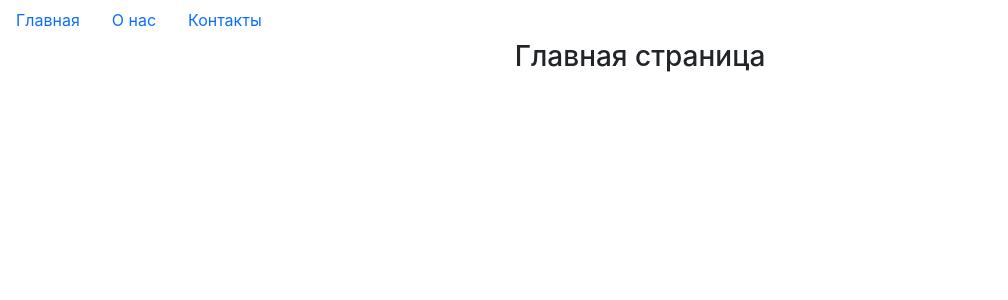
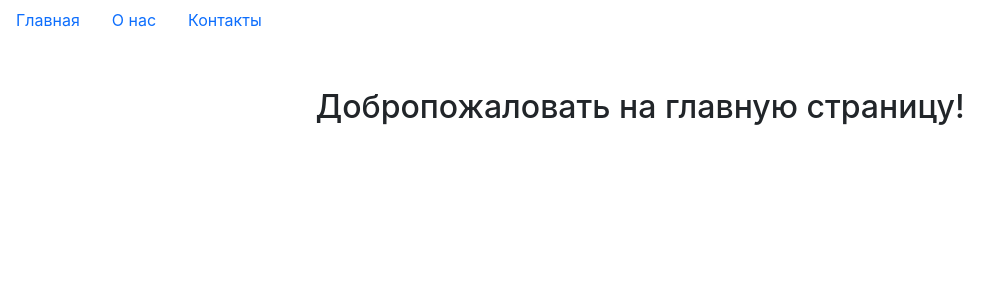
Before and after one commit to Aistwerty/untitled2, a React (Create React App) app: page / in a window 1280 px wide. Shown: the top 300 px of the page, without its empty margins (0-1008 px from the left). Built offline with nearby package versions, Linux system fonts and the light colour scheme.

Commit message:
second commit

```diff
--- a/src/App.js
+++ b/src/App.js
@@ -11,9 +11,23 @@ function Menu(){
             </nav>
     )
 }
+function MainPage(){
+    return(
+        <div className='container-sm my-5'>
+        <h2>Добропожаловать на главную страницу!</h2>
+        </div>
+    )
+}
+function AboutUs(){
+    return(
+        <div className='container-sm my-5'>
+            <h2>На этой странице будет размещена информации о нас, но чуть позже. Наберитесь терперия!</h2>
+        </div>
+    )
+}
 function ContactUs(){
     return (
-        <div className='container-sm my-1'>
+        <div className='container-sm my-5'>
             <div className="mb-3"><input type="text" className="form-control"/></div>
             <div className="mb-3"><input type="text" className='form-control'/></div>
             <div className="mb-3"><textarea type="text" className='form-control'/></div>
@@ -27,8 +41,8 @@ function App() {
     <div className="App">
         <BrowserRouter>
             <Menu/>
-            <Route exact path='/' render={()=><h3>Главная страница</h3>} />
-            <Route path='/about' render={()=><h3>О нас</h3>} />
+            <Route exact path='/' render={()=><MainPage/>} />
+            <Route path='/about' render={()=><AboutUs/>} />
             <Route path='/contact-us' render={()=><ContactUs/>} />
         </BrowserRouter>
     </div>
```
